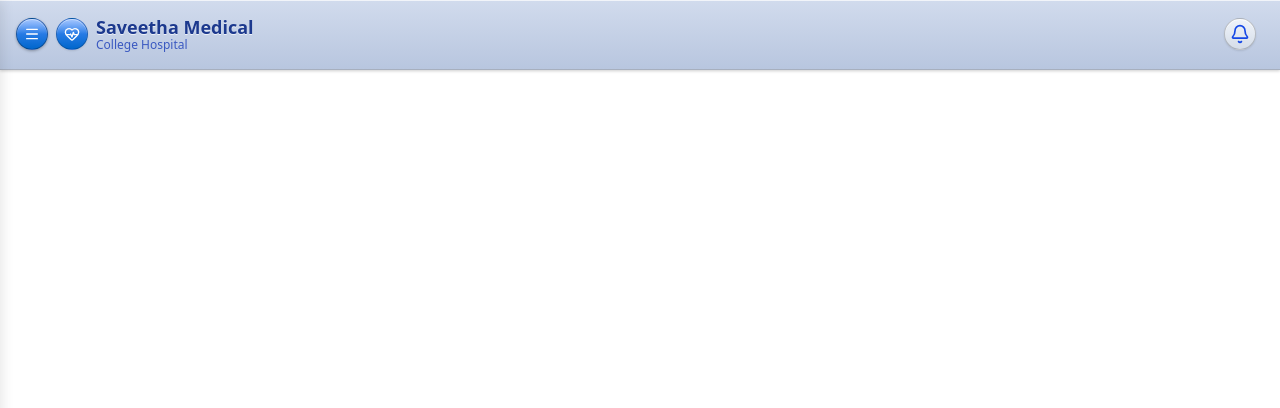
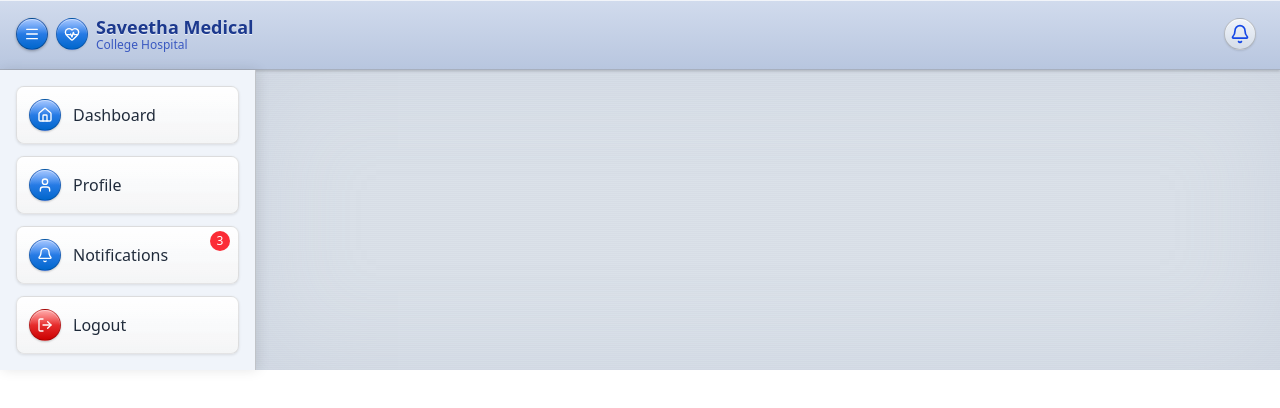
Before and after one commit to Mukunthan-A-R/simats-medical-client, a React (Vite) app: page /student in a window 1280 px wide. Shown: the top 408 px of the page. Built offline with nearby package versions, Linux system fonts and the light colour scheme.

Commit message:
always display navbar

```diff
--- a/src/components/students/StudentSidebar.jsx
+++ b/src/components/students/StudentSidebar.jsx
@@ -22,17 +22,9 @@ export default function StudentSidebar({
 
   return (
     <>
-      {/* Overlay */}
-      {isOpen && (
-        <div
-          className="fixed inset-0 z-40 backdrop-blur-sm bg-white/20"
-          onClick={onClose}
-        />
-      )}
-
       {/* Sidebar */}
       <div
-        className={`fixed top-0 left-0 h-full w-64 z-50 transform transition-transform duration-300 ease-in-out ${
+        className={`h-full w-64 z-10 transform transition-transform duration-300 ease-in-out ${
           isOpen ? "translate-x-0" : "-translate-x-full"
         }`}
         style={{
@@ -41,29 +33,6 @@ export default function StudentSidebar({
           boxShadow: "2px 0 12px rgba(0,0,0,0.1)",
         }}
       >
-        {/* Header */}
-        <div
-          className="flex items-center justify-between px-6 py-4 border-b"
-          style={{
-            backgroundImage: "linear-gradient(to bottom, #d1dbed, #b8c6df)",
-            boxShadow: "inset 0 1px 0 rgba(255,255,255,0.7)",
-          }}
-        >
-          <h2 className="text-lg font-semibold text-blue-900">Menu</h2>
-          <button
-            onClick={onClose}
-            className={`w-8 h-8 flex items-center justify-center rounded-full ${aquaButtonStyle} ${aquaGlossEffect}`}
-            style={{
-              background: "linear-gradient(to bottom, #f0f4fa, #d5dde8)",
-              border: "1px solid rgba(0,0,0,0.2)",
-              boxShadow:
-                "0 1px 2px rgba(0,0,0,0.1), inset 0 1px 0 rgba(255,255,255,0.8)",
-            }}
-          >
-            <XIcon className="h-5 w-5 text-blue-700" />
-          </button>
-        </div>
-
         {/* Menu items */}
         <div className="p-4 space-y-3">
           {[
--- a/src/pages/layouts/StudentLayout.jsx
+++ b/src/pages/layouts/StudentLayout.jsx
@@ -5,7 +5,7 @@ import StudentSidebar from "../../components/students/StudentSidebar";
 import { MenuIcon } from "lucide-react";
 
 export default function StudentLayout() {
-  const [isSideOpen, setIsSideOpen] = useState(false);
+  const [isSideOpen, setIsSideOpen] = useState(true);
   const navigate = useNavigate();
 
   const handleNav = (path) => {
@@ -22,16 +22,20 @@ export default function StudentLayout() {
       {/* Top NavBar */}
       <NavBar onNavigate={() => {}} menuIconClick={handleMenuIconClick} />
 
+      <div className="flex flex-row">
         {/* Sidebar */}
+        {isSideOpen && (
           <StudentSidebar
             isOpen={isSideOpen}
             onClose={() => setIsSideOpen(false)}
             onNavigate={handleNav}
             notificationCount={3}
           />
+        )}
 
         {/* Main Content */}
         <div
+          className="flex-1"
           style={{
             backgroundImage: `
         repeating-linear-gradient(
@@ -49,5 +53,6 @@ export default function StudentLayout() {
           <Outlet />
         </div>
       </div>
+    </div>
   );
 }
```
Lines whose indentation alone changed are shown as unchanged.
